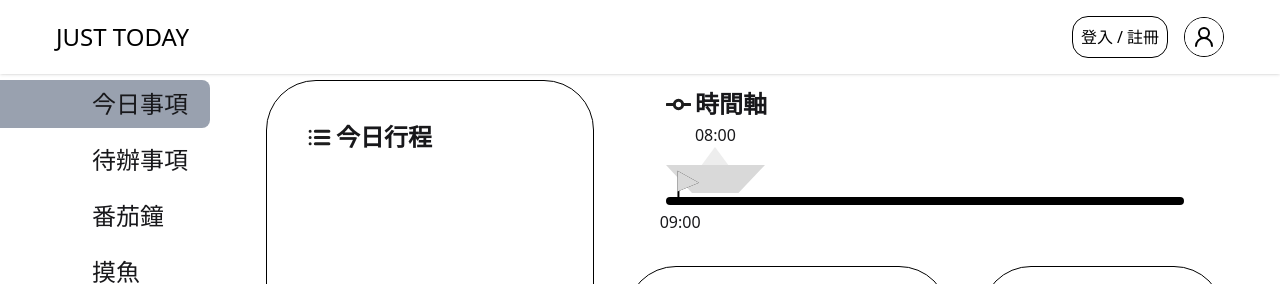
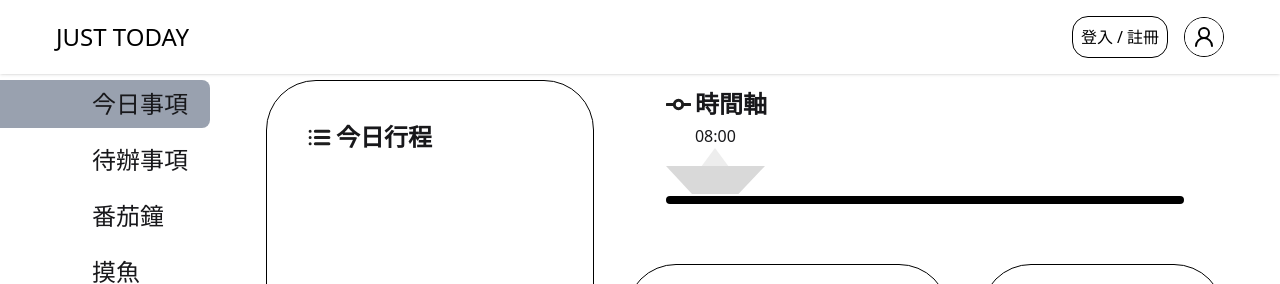
Before and after one commit to emba2ra3star/NTUEDTD_REACT_Just-Today, a React (Vite) app: page / in a window 1280 px wide. Shown: the top 284 px of the page. Built offline with nearby package versions, Linux system fonts and the light colour scheme.

Commit message:
今日行程(生成旗幟)

```diff
--- a/src/pages/Home.jsx
+++ b/src/pages/Home.jsx
@@ -40,7 +40,7 @@ function Home() {
                 <div className={`${menuOpen ? "w-6/7" : "w-full"} h-full px-14 pb-10 flex flex-row gap-8`}>
                     <TodayList todayList={todayList} setTodayList={setTodayList} />
                     <div className="flex flex-col">
-                        <TimeLine />
+                        <TimeLine todayList={todayList} />
                         <div className="flex flex-row gap-8">
                             <AddTask onAddTask={handleAddTask} />
                             <Timer />
@@ -122,7 +122,17 @@ function TodayList({ todayList, setTodayList }) {
     );
 }
 
-function TimeLine() {
+function TimeLine({ todayList }) {
+    const FlagMarker = ({ time }) => (
+        <section className="flex flex-col items-center z-1">
+            <svg width="38" height="50" viewBox="-29 0 67 50" fill="none" xmlns="http://www.w3.org/2000/svg">
+                <path d="M0 36.5L0 0L38 20.8791L3.5 35V50L0 50L0 36.5Z" fill="black" />
+                <path d="M0 36.5L0 0L38 20.8791L3.5 35L0 36.5Z" fill="#D9D9D9" />
+            </svg>
+            <p>{time}</p>
+        </section>
+    );
+
     return (
         <div className="pb-8 px-10 flex flex-col items-start gap-4 text-base">
             {/* title */}
@@ -140,7 +150,7 @@ function TimeLine() {
                 <h1 className="text-2xl/12 font-bold">時間軸</h1>
             </div>
 
-            <div className="relative mt-4 w-full grid grid-cols-12 gap-4">
+            <div className="relative mt-4 h-18 w-full grid grid-cols-12">
                 {/* boat */}
                 <div className="absolute top-[-50%] flex flex-col items-center">
                     <p>08:00</p>
@@ -150,19 +160,13 @@ function TimeLine() {
                         <path d="M49 18H0L26.0312 46H49V18Z" fill="#D9D9D9" />
                     </svg>
                 </div>
-                {/* flag */}
-                <section className="flex flex-col items-center z-1">
-                    <svg width="38" height="50" viewBox="-29 0 67 50" fill="none" xmlns="http://www.w3.org/2000/svg">
-                        <path d="M0 36.5L0 0L38 20.8791L3.5 35V50L0 50L0 36.5Z" fill="black" />
-                        <path d="M0 36.5L0 0L38 20.8791L3.5 35L0 36.5Z" fill="#D9D9D9" />
-                    </svg>
-                    <p>09:00</p>
-                </section>
+                {/* flags */}
+                {todayList && todayList.filter(task => !task.isDone).map((task, index) => (
+                    <FlagMarker key={index} time={task.endTime} />  // 以結束時間為標記
+                ))}
                 {/* Line */}
                 <div className="absolute top-[50%] w-full h-2 bg-black rounded-full"></div>
-
             </div>
-
         </div>
     );
 }
```
